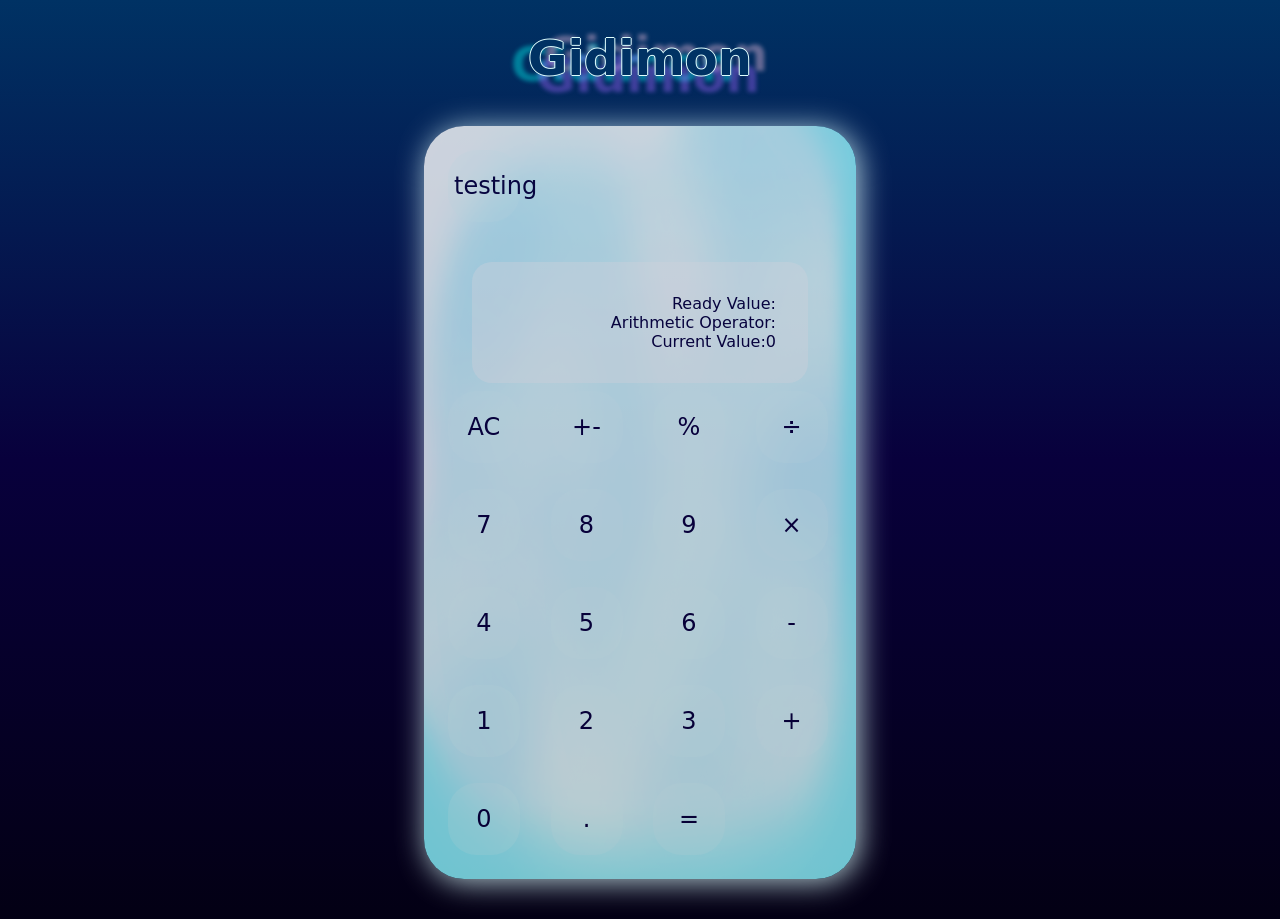
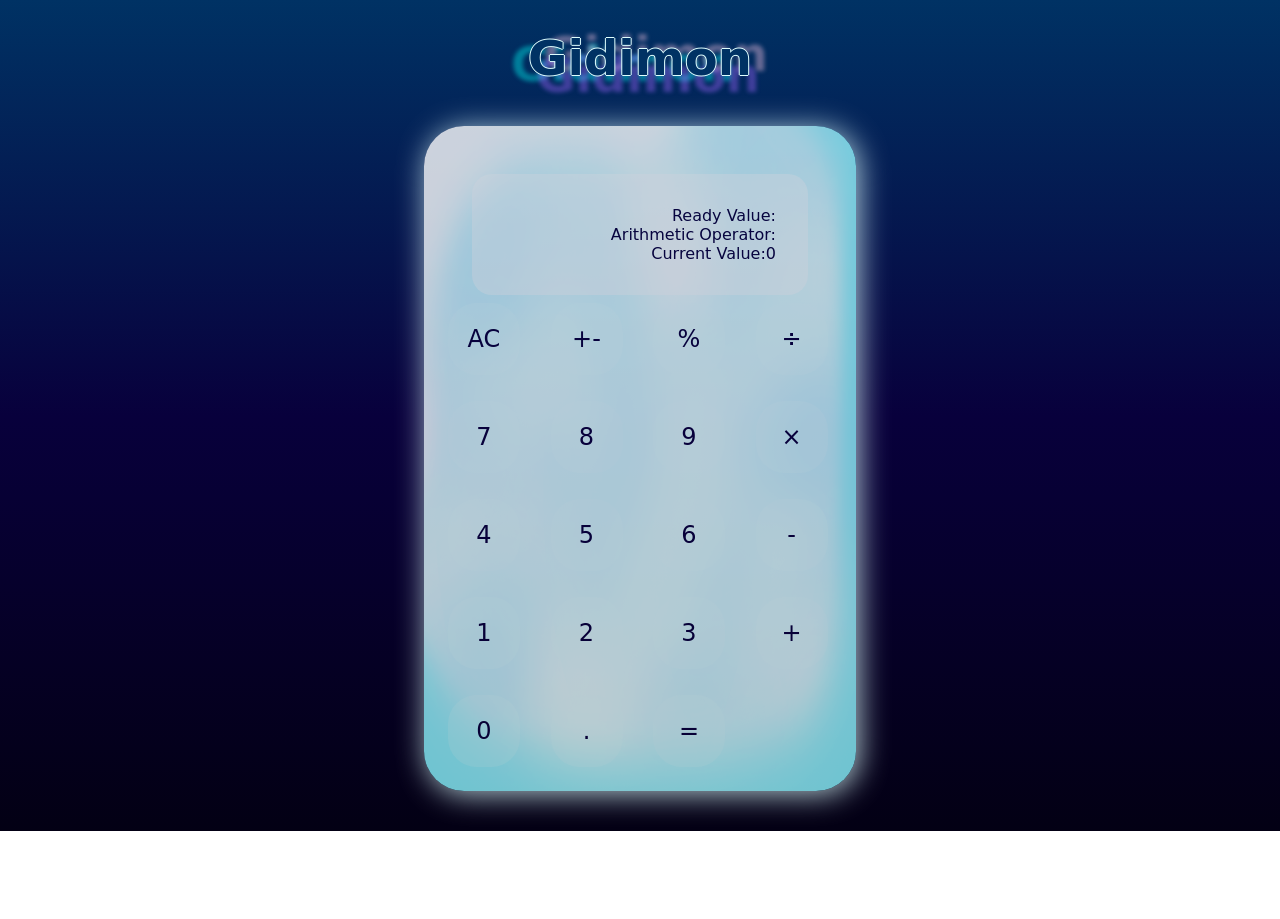
Before and after one commit to marszzzzzzz/Calculator-React.js-, a React (Create React App) app: page / in a window 1280 px wide. After the commit the page ends 831 px from the top, so only its background shows below. Built offline with nearby package versions, Linux system fonts and the light colour scheme.

Commit message:
add hover style

```diff
--- a/src/App.css
+++ b/src/App.css
@@ -27,6 +27,7 @@
   gap: 10px 10px;
   margin: 0 auto;
 }
+
 /*.equal {
 border: 2px blue solid;
 grid-column: 3 / 5;
@@ -37,7 +38,7 @@
   justify-content: center;
   align-items: center;
 }*/
-button{
+button {
   border-radius: 40%;
   border: 0;
   width: 3em;
@@ -74,7 +75,7 @@
   box-shadow: 2px 8px #003737, 3px 3px 30px lightcyan;
 }
 
-.big{
+.big {
   border-radius: 40px;
   border: 0;
   background-image: url("background.png");
@@ -93,3 +94,8 @@
   padding: 2em 0;
   border-radius: 20px;
 }
+
+.secondBig:hover {
+  background-color: hsla(0, 0%, 100%, 0.6);
+  transition: background-color 0.6s;
+}
--- a/src/App.js
+++ b/src/App.js
@@ -266,13 +266,6 @@
       <div>
         <h1>Gidimon</h1>
         <div className="big">
-        <button
-          onClick={() => {
-            console.log(this.state, this.state.curNum.indexOf("-") === 0);
-          }}
-        >
-          testing
-        </button>
           <div className='secondBig'>
             <div className="value">Ready Value: {this.state.calNum}</div>
             <div className="value">Arithmetic Operator:{this.state.calcu}</div>
```
Lines whose indentation alone changed are shown as unchanged.
